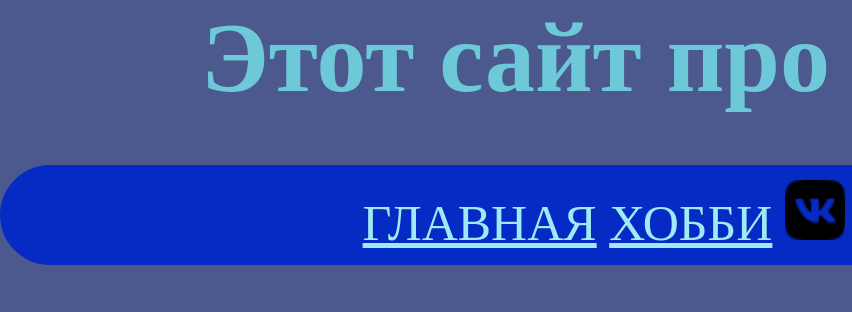
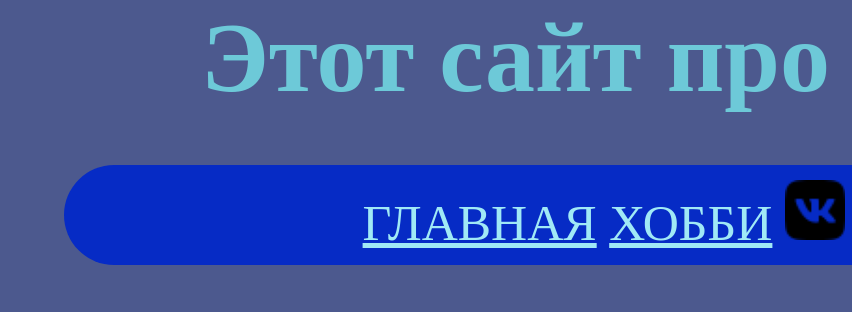
Before and after one commit to KrasilnikovN/Me, a plain HTML site: page index.html in a window 1280 px wide. Shown: the top 312 px of the page, 0-852 px from the left. Drawn offline with Linux system fonts and the light colour scheme.

Commit message:
Update style.css

```diff
--- a/src/style.css
+++ b/src/style.css
@@ -19,7 +19,7 @@
   text-align: center;
 }
 .header {
-  padding-left: 5%;
+  margin-left: 5%;
   border-radius: 50px;
   margin-top: 50px;
   height: 100px;
```
